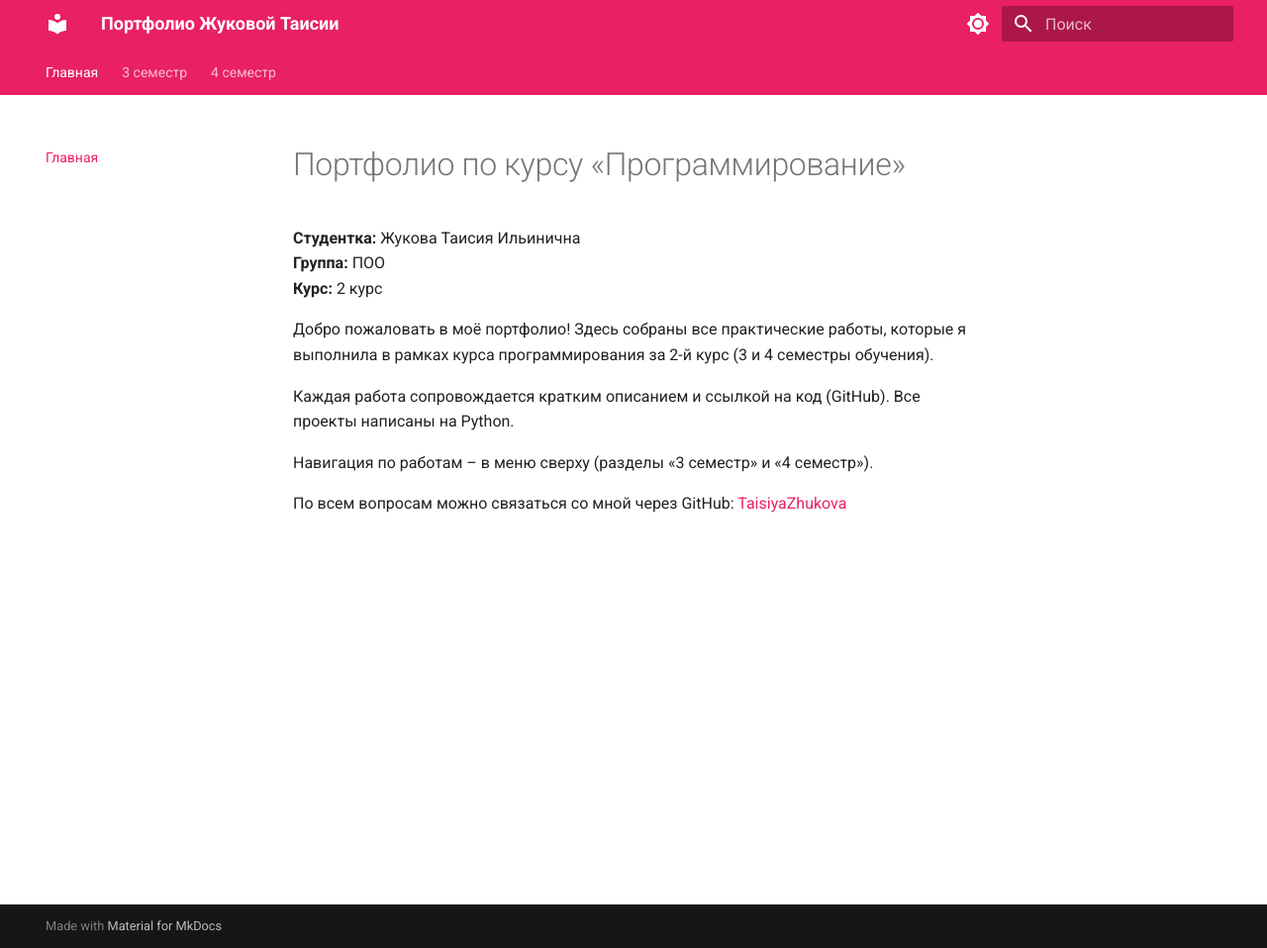
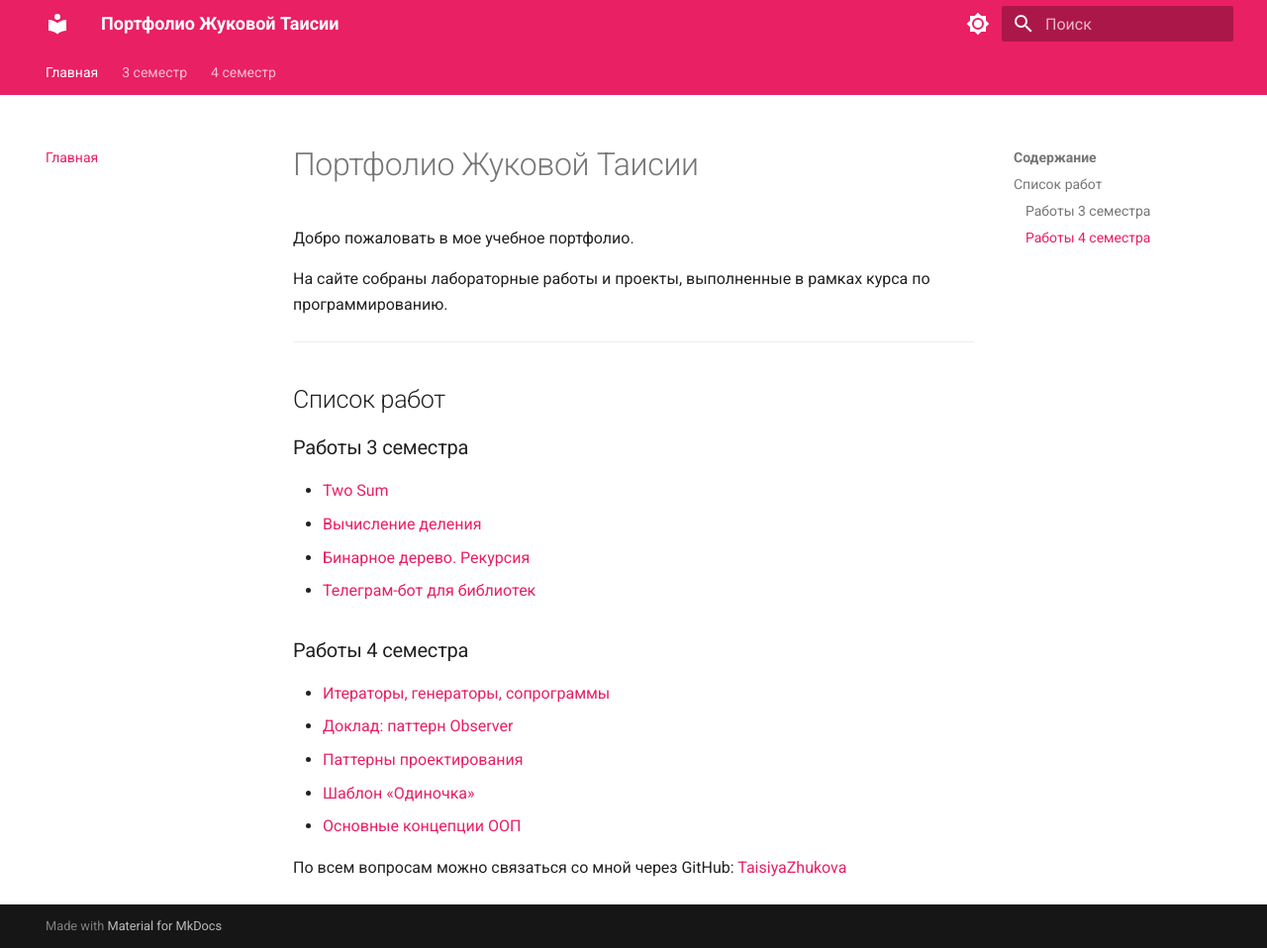
Before and after one commit to TaisiyaZhukova/portfolio-site, an MkDocs documentation site: the page built from docs/index.md, in a window 1280 px wide and 958 px high. Shown: the whole window at 99% size. Built offline with MkDocs 1.6.1 and Material for MkDocs 9.7.7, drawn with Linux system fonts in a browser that asks for light colours.

Commit message:
Update index.md

```diff
--- a/docs/index.md
+++ b/docs/index.md
@@ -1,13 +1,25 @@
-# Портфолио по курсу «Программирование»
+# Портфолио Жуковой Таисии
 
-**Студентка:** Жукова Таисия Ильинична
-**Группа:** ПОО
-**Курс:** 2 курс
+Добро пожаловать в мое учебное портфолио.
 
-Добро пожаловать в моё портфолио! Здесь собраны все практические работы, которые я выполнила в рамках курса программирования за 2-й курс (3 и 4 семестры обучения).
+На сайте собраны лабораторные работы и проекты, выполненные в рамках курса по программированию.
 
-Каждая работа сопровождается кратким описанием и ссылкой на код (GitHub). Все проекты написаны на Python.
+---
 
-Навигация по работам – в меню сверху (разделы «3 семестр» и «4 семестр»).
+## Список работ
+### Работы 3 семестра
+
+- [Two Sum](projects/two_sum.md)
+- [Вычисление деления](projects/division_calculation.md)
+- [Бинарное дерево. Рекурсия](projects/binary_tree_recursion.md)
+- [Телеграм-бот для библиотек](projects/telegram_bot_libraries.md)
+
+### Работы 4 семестра
+
+- [Итераторы, генераторы, сопрограммы](projects/iterators_generators_coroutines.md)
+- [Доклад: паттерн Observer](projects/observer_pattern_report.md)
+- [Паттерны проектирования](projects/design_patterns_lab.md)
+- [Шаблон «Одиночка»](projects/singleton_pattern.md)
+- [Основные концепции ООП](projects/oop_concepts_python.md)
 
 По всем вопросам можно связаться со мной через GitHub: [TaisiyaZhukova](https://github.com/TaisiyaZhukova)
```
